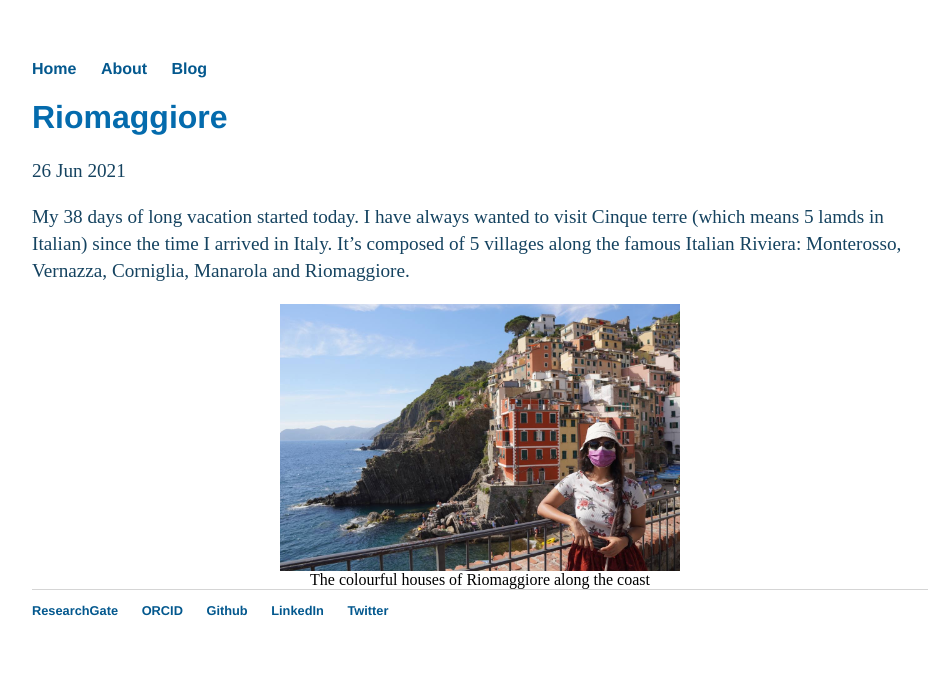
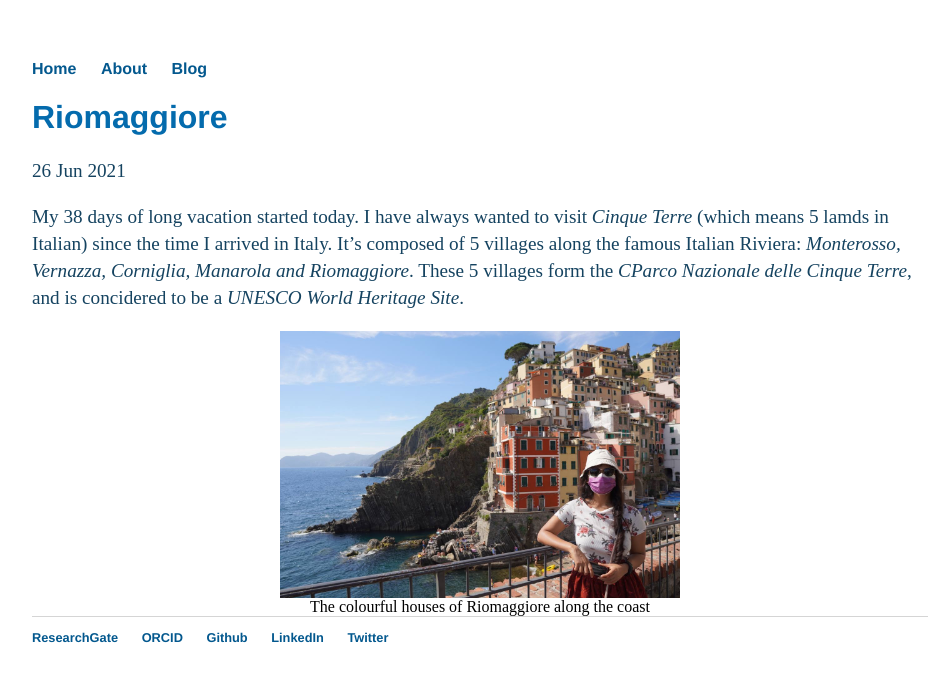
Before and after one commit to debashmitap/debashmitap.github.io, a Jekyll site: the page built from _posts/2021-06-26-riomaggiore.md, in a window 1280 px wide. Shown: the top 682 px of the page, without its empty margins (160-1102 px from the left). Built offline with Jekyll 4.4.1, drawn with Linux system fonts in a browser that asks for light colours.

Commit message:
Update 2021-06-26-riomaggiore.md

```diff
--- a/_posts/2021-06-26-riomaggiore.md
+++ b/_posts/2021-06-26-riomaggiore.md
@@ -4,7 +4,7 @@
 date: 2021-06-26
 ---
 
-My 38 days of long vacation started today. I have always wanted to visit Cinque terre (which means 5 lamds in Italian) since the time I arrived in Italy. It's composed of 5 villages along the famous Italian Riviera: Monterosso, Vernazza, Corniglia, Manarola and Riomaggiore.
+My 38 days of long vacation started today. I have always wanted to visit *Cinque Terre* (which means 5 lamds in Italian) since the time I arrived in Italy. It's composed of 5 villages along the famous Italian Riviera: *Monterosso, Vernazza, Corniglia, Manarola and Riomaggiore*. These 5 villages form the *CParco Nazionale delle Cinque Terre*, and is concidered to be a *UNESCO World Heritage Site*.
 
 {%
 include image.html
```
